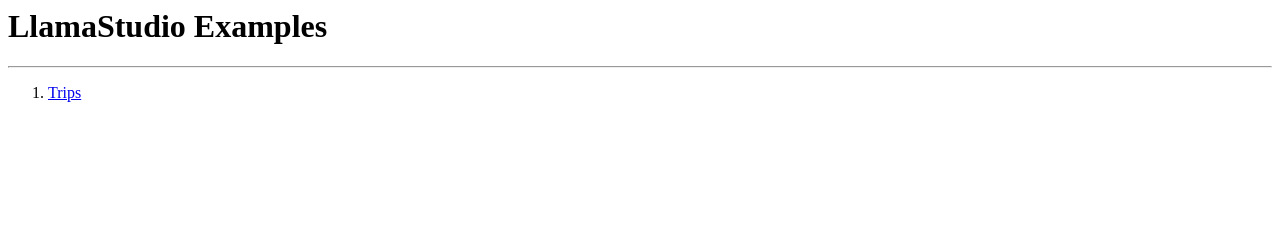
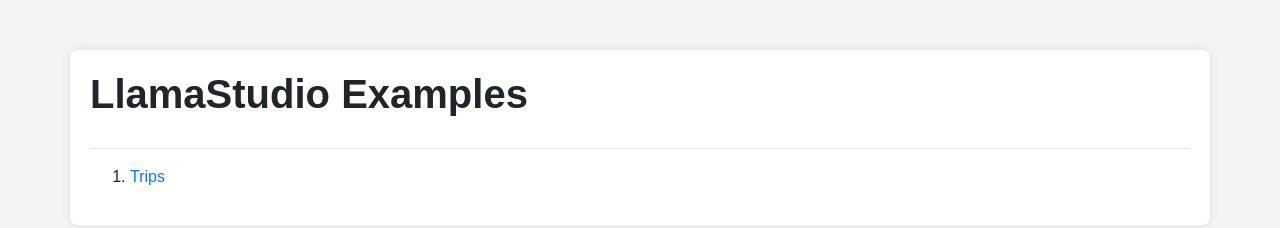
Before and after one commit to xprilion/llamastudio, a plain HTML site: page index.html in a window 1280 px wide. Drawn offline with nearby package versions, Linux system fonts and the light colour scheme.

Commit message:
Update index.html

```diff
--- a/index.html
+++ b/index.html
@@ -1,7 +1,52 @@
+<!DOCTYPE html>
+<html lang="en">
+<head>
+    <meta charset="UTF-8">
+    <meta name="viewport" content="width=device-width, initial-scale=1.0">
+    <title>LlamaStudio Examples</title>
+    <!-- Include Bootstrap CSS -->
+    <link href="https://maxcdn.bootstrapcdn.com/bootstrap/4.5.2/css/bootstrap.min.css" rel="stylesheet">
+    <style>
+        body {
+            font-family: 'Arial', sans-serif;
+            background-color: #f4f4f4;
+            padding-top: 50px;
+        }
+        .container {
+            background-color: #fff;
+            padding: 20px;
+            border-radius: 8px;
+            box-shadow: 0px 0px 10px rgba(0, 0, 0, 0.1);
+        }
+        h1 {
+            font-weight: bold;
+            margin-bottom: 30px;
+        }
+        a {
+            color: #007BFF;
+            text-decoration: none;
+        }
+        a:hover {
+            text-decoration: underline;
+        }
+    </style>
+</head>
+<body>
+
+<div class="container">
     <h1>LlamaStudio Examples</h1>
     <hr />
     <ol>
         <li>
-<a href="./trips">Trips</a>
+            <a href="./trips.html">Trips</a>
         </li>
+        <!-- You can add more examples here as list items -->
     </ol>
+</div>
+
+<!-- Include jQuery and Bootstrap JS -->
+<script src="https://code.jquery.com/jquery-3.5.1.min.js"></script>
+<script src="https://maxcdn.bootstrapcdn.com/bootstrap/4.5.2/js/bootstrap.min.js"></script>
+
+</body>
+</html>
```
Lines whose indentation alone changed are shown as unchanged.
